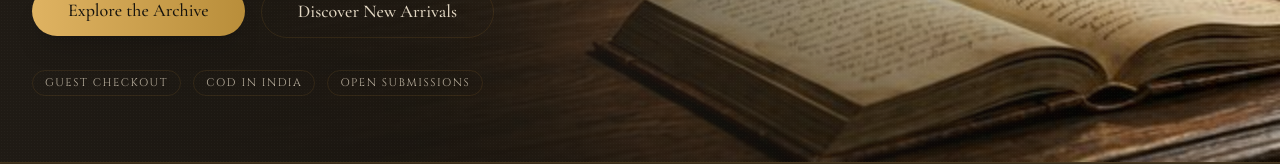
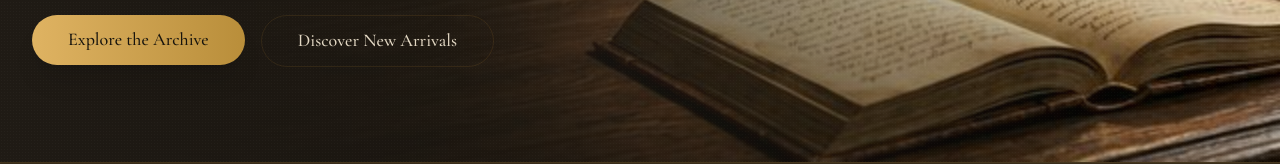
Before and after one commit to Anubhab-1/Kothakhahon1, a Next.js app: page / in a window 1280 px wide. Shown: the part 620-784 px from the top of the page. Built offline with nearby package versions, Linux system fonts and the light colour scheme; no server answers; the database is empty.

Commit message:
chore: remove store highlights from hero and clean up affordableEditions whitespace

```diff
--- a/components/home/HomePageClient.tsx
+++ b/components/home/HomePageClient.tsx
@@ -161,11 +161,7 @@ export default function HomePageClient({
               </Link>
             </div>
 
-            <ul className="flex flex-wrap gap-3 font-ui text-[11px] tracking-[0.14em] text-parchment/80" aria-label="Store highlights">
-              <li className="rounded-full border border-smoke/70 px-3 py-1">GUEST CHECKOUT</li>
-              <li className="rounded-full border border-smoke/70 px-3 py-1">COD IN INDIA</li>
-              <li className="rounded-full border border-smoke/70 px-3 py-1">OPEN SUBMISSIONS</li>
-            </ul>
+
           </div>
         </motion.div>
       </section>
```
